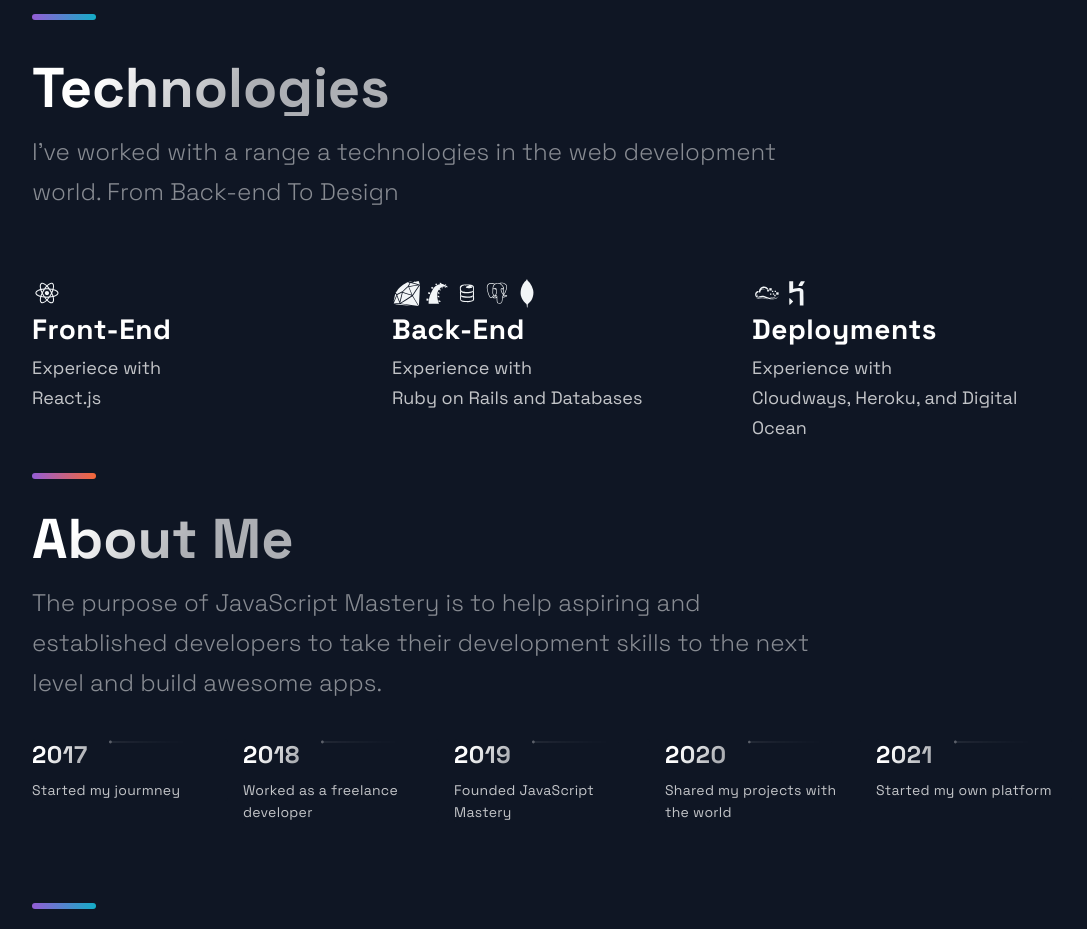
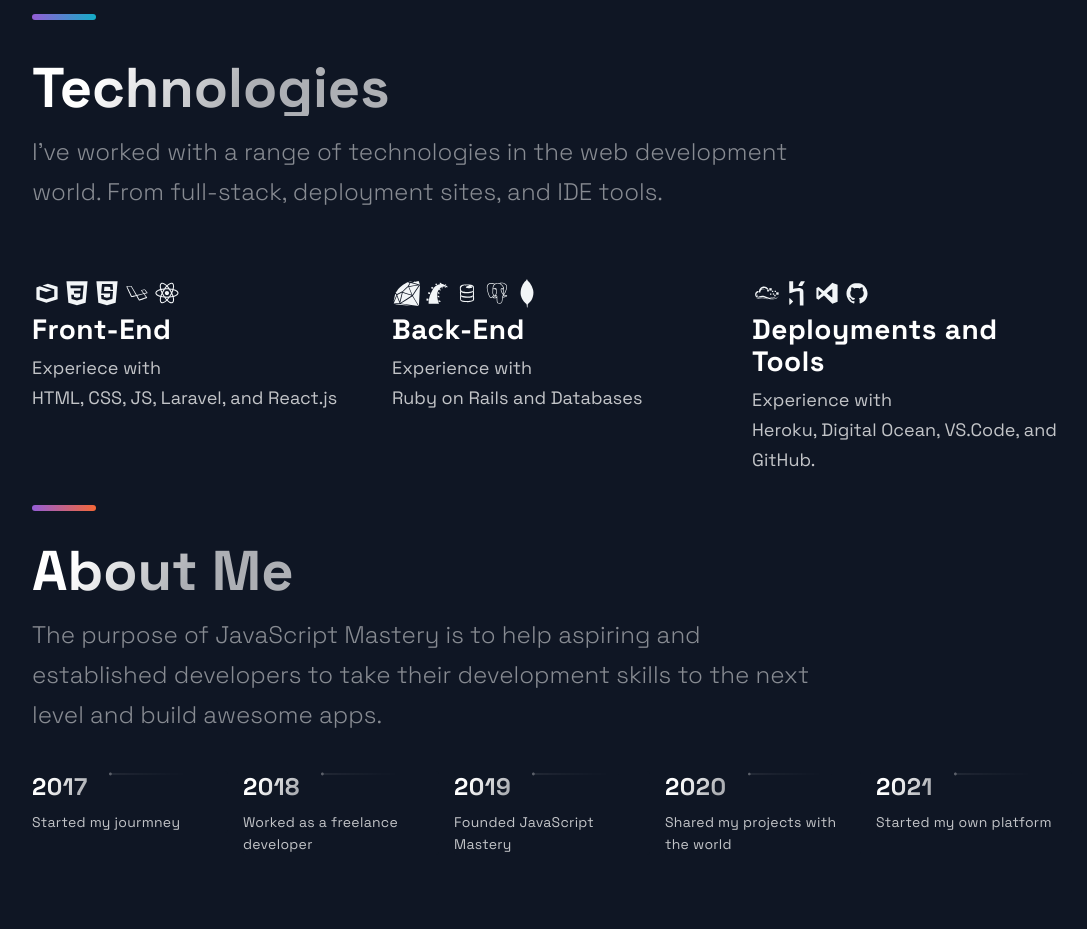
Before and after one commit to mauritzerick/portfolio, a Next.js app: page / in a window 1280 px wide. Shown: the part 2260-3189 px from the top of the page, without its empty margins (88-1175 px from the left). Built offline with nearby package versions, Linux system fonts and the light colour scheme.

Commit message:
exps symbols

```diff
--- a/src/components/Technologies/Technologies.js
+++ b/src/components/Technologies/Technologies.js
@@ -1,5 +1,5 @@
 import React from 'react';
-import { DiRuby, DiRor, DiPostgresql, DiFirebase, DiReact, DiMongodb, DiDigitalOcean, DiHeroku } from 'react-icons/di';
+import { DiHtml53DEffects, DiCss3, DiJavascript, DiLaravel, DiRuby, DiRor, DiPostgresql, DiFirebase, DiReact, DiMongodb, DiDigitalOcean, DiHeroku, DiVisualstudio, DiGithubBadge } from 'react-icons/di';
 import { Section, SectionDivider, SectionText, SectionTitle } from '../../styles/GlobalComponents';
 import { List, ListContainer, ListItem, ListParagraph, ListTitle } from './TechnologiesStyles';
 
@@ -8,19 +8,23 @@ const Technologies = () =>  (
     <SectionDivider divider />
     <SectionTitle>Technologies</SectionTitle>
     <SectionText>
-      I've worked with a range a technologies in the web development world.
-      From Back-end To Design
+      I've worked with a range of technologies in the web development world.
+      From full-stack, deployment sites, and IDE tools.
     </SectionText>
     <List>
       <ListItem>
         <picture>
+          <DiHtml53DEffects size="3rem" />
+          <DiCss3 size="3rem" />
+          <DiJavascript size="3rem" />
+          <DiLaravel size="3rem" />
           <DiReact size="3rem" />
         </picture>
         <ListContainer>
           <ListTitle>Front-End</ListTitle>
           <ListParagraph>
             Experiece with <br />
-            React.js
+            HTML, CSS, JS, Laravel, and React.js
           </ListParagraph>
         </ListContainer>
       </ListItem>
@@ -44,12 +48,14 @@ const Technologies = () =>  (
         <picture>
           <DiDigitalOcean size="3rem" />
           <DiHeroku size="3rem" />
+          <DiVisualstudio size="3rem" />
+          <DiGithubBadge size="3rem" />
         </picture>
         <ListContainer>
-          <ListTitle>Deployments</ListTitle>
+          <ListTitle>Deployments and Tools</ListTitle>
           <ListParagraph>
             Experience with <br />
-            Cloudways, Heroku, and Digital Ocean
+            Heroku, Digital Ocean, VS.Code, and GitHub.
           </ListParagraph>
         </ListContainer>
       </ListItem>
```
